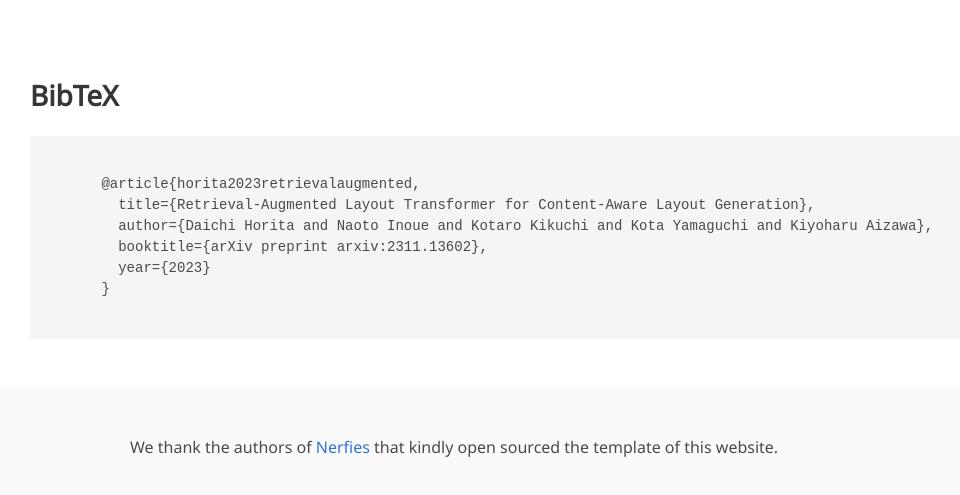
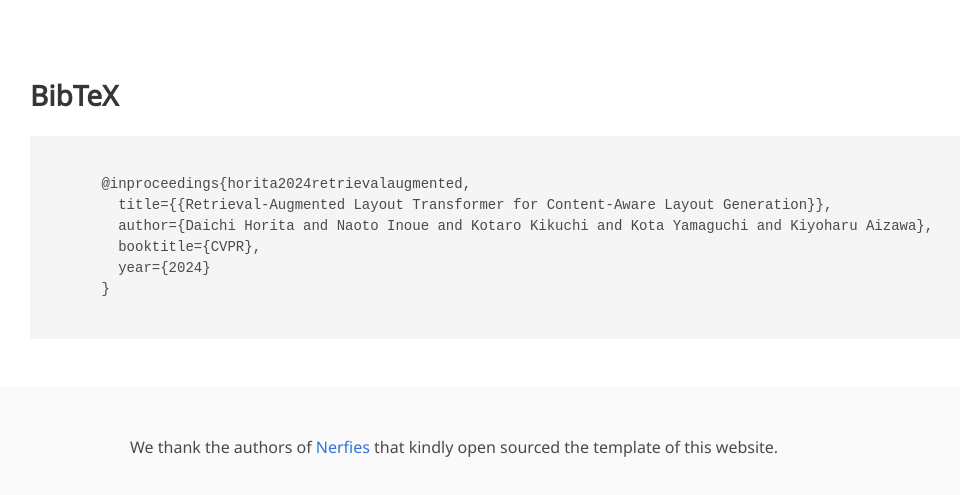
Before and after one commit to UdonDa/RALF, a plain HTML site: page index.html in a window 1280 px wide. Shown: the part 3278-3773 px from the top of the page, without its empty margins (130-1090 px from the left). Drawn offline with nearby package versions, Linux system fonts and the light colour scheme; some icons are missing; a web font is replaced by a local one.

Commit message:
Update index.html

```diff
--- a/index.html
+++ b/index.html
@@ -188,11 +188,11 @@
   <div class="container is-max-desktop content">
     <h2 class="title">BibTeX</h2>
     <pre><code>
-      @article{horita2023retrievalaugmented,
-        title={Retrieval-Augmented Layout Transformer for Content-Aware Layout Generation},
+      @inproceedings{horita2024retrievalaugmented,
+        title={{Retrieval-Augmented Layout Transformer for Content-Aware Layout Generation}},
         author={Daichi Horita and Naoto Inoue and Kotaro Kikuchi and Kota Yamaguchi and Kiyoharu Aizawa},
-        booktitle={arXiv preprint arxiv:2311.13602},
-        year={2023}
+        booktitle={CVPR},
+        year={2024}
       }
     </code></pre>
   </div>
```
